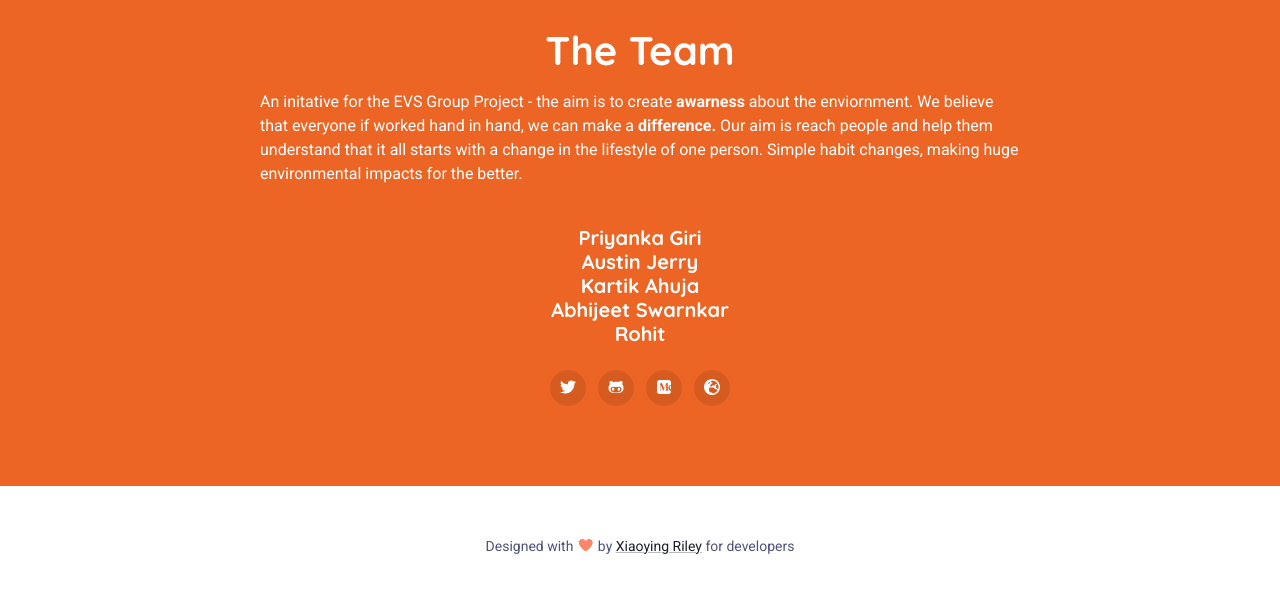
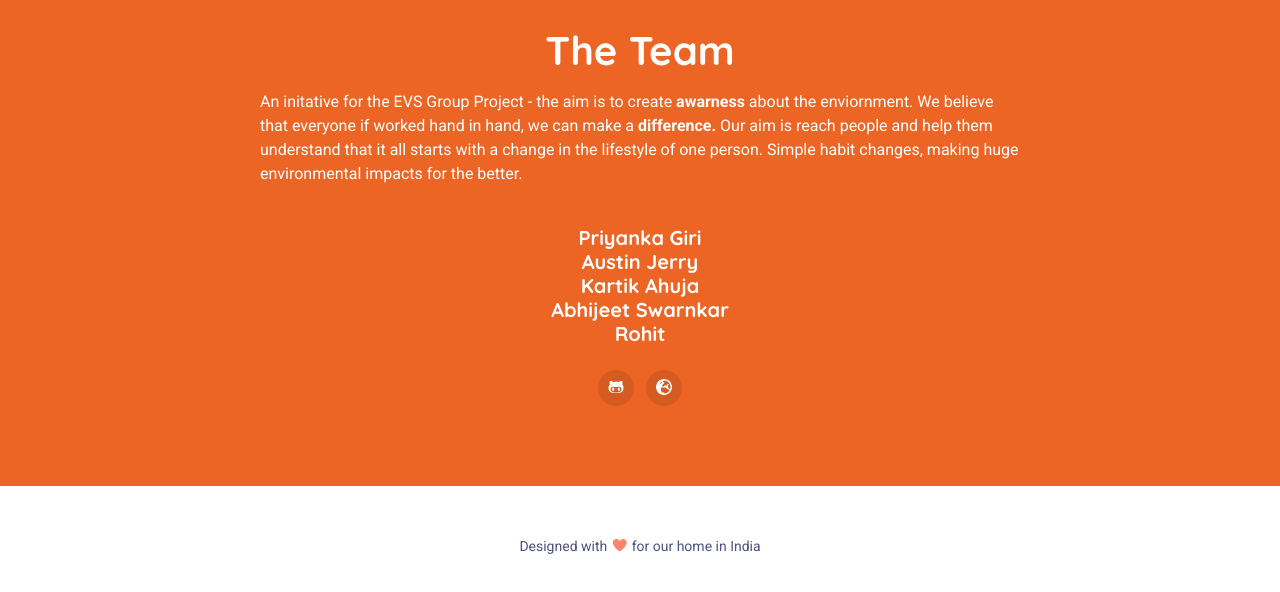
Before and after one commit to itspgiri/SaveYourHome, a plain HTML site: page index.html in a window 1280 px wide. Shown: the part 1842-2434 px from the top of the page. Drawn offline with Linux system fonts and the light colour scheme.

Commit message:
Update index.html

```diff
--- a/index.html
+++ b/index.html
@@ -300,11 +300,8 @@ Kartik Ahuja<br />
 Abhijeet Swarnkar<br />
 Rohit</h5>
           <ul class="social-list list-unstyled">
-            <li class="list-inline-item"><a href="https://twitter.com/3rdwave_themes"><i class="fab fa-twitter"></i></a></li>
-            <li class="list-inline-item"><a href="https://github.com/xriley"><i class="fab fa-github-alt"></i></a></li>
-            <li class="list-inline-item"><a href="https://medium.com/@3rdwave_themes"><i class="fab fa-medium-m"></i></a></li>
-
-            <li class="list-inline-item"><a href="https://themes.3rdwavemedia.com/"><i class="fas fa-globe-europe"></i></a></li>
+            <li class="list-inline-item"><a href="https://github.com/itspgiri/SaveYourHome"><i class="fab fa-github-alt"></i></a></li>
+            <li class="list-inline-item"><a href="https://vitbhopal.ac.in/"><i class="fas fa-globe-europe"></i></a></li>
           </ul>
           <!--//social-list-->
         </div>
@@ -325,7 +322,7 @@ Rohit</h5>
     <div class="footer-bottom text-center py-5">
 
       <!--/* This template is free as long as you keep the footer attribution link. If you'd like to use the template without the attribution link, you can buy the commercial license via our website: themes.3rdwavemedia.com Thank you for your support. :) */-->
-      <small class="copyright">Designed with <i class="fas fa-heart" style="color: #fb866a;"></i> by <a class="theme-link" href="http://themes.3rdwavemedia.com" target="_blank">Xiaoying Riley</a> for developers</small>
+      <small class="copyright">Designed with <i class="fas fa-heart" style="color: #fb866a;"></i> for our home in India</small>
 
     </div>
 
```
